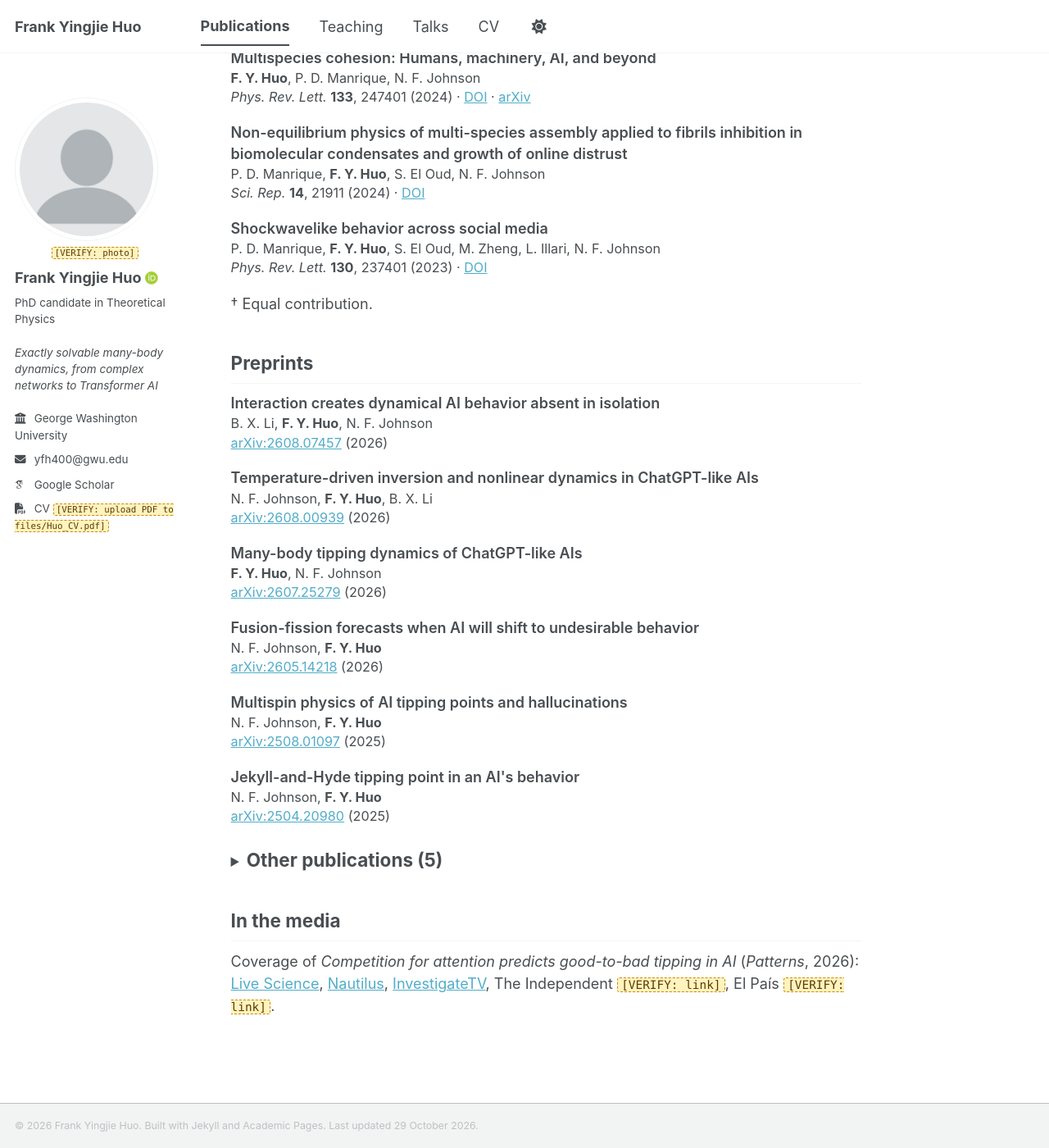
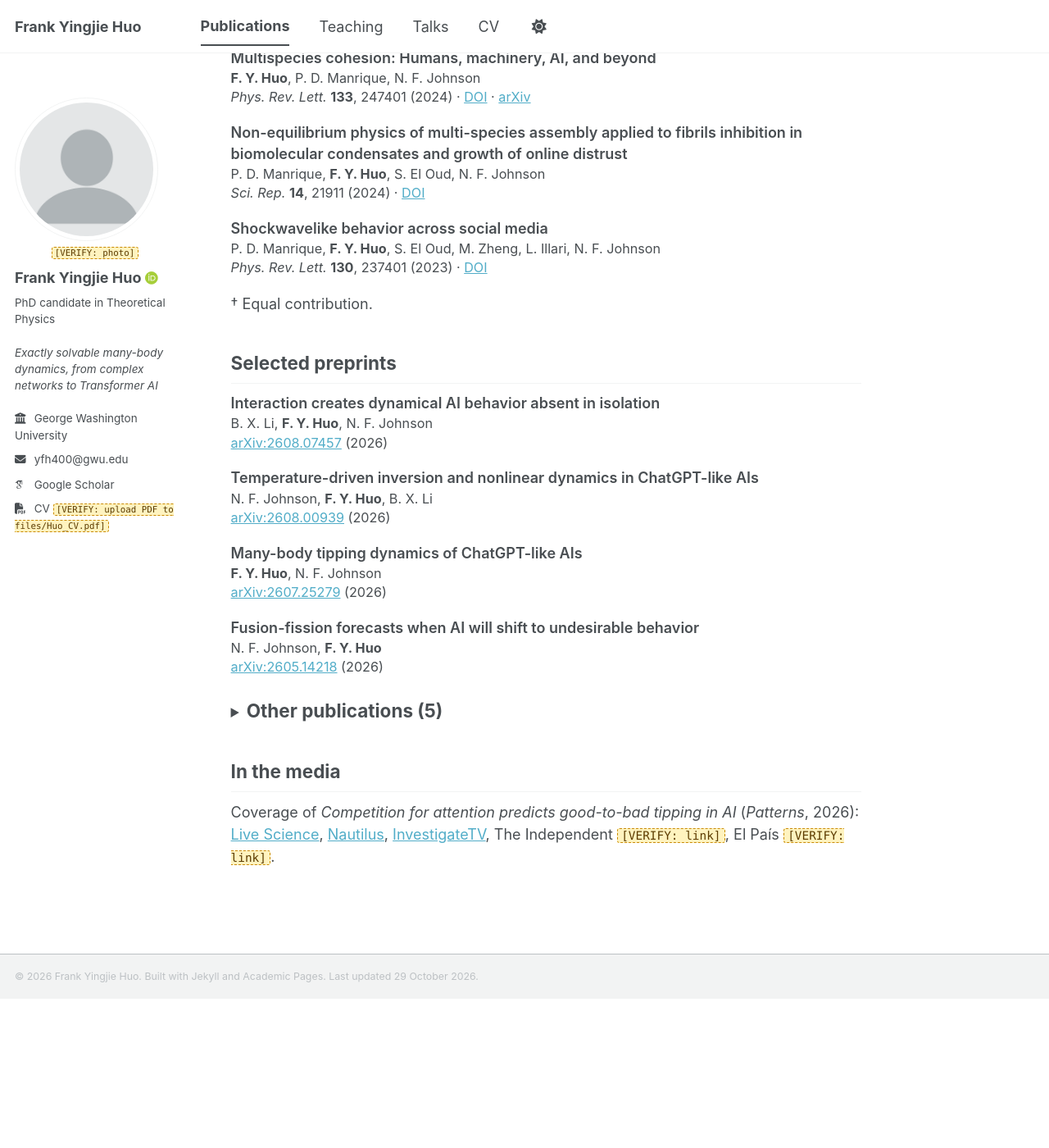
Before and after one commit to FrankHuo-217/huo.github.io, a Jekyll site: the page built from _pages/publications.md, in a window 1280 px wide and 1400 px high, scrolled down 767 px. Shown: the whole window at 82% size. Built offline with Jekyll 4.4.1, drawn with Linux system fonts in a browser that asks for light colours; some web fonts are replaced; a script bundle is joined from its source files by our own code; after the commit the page ends 1985 px from its top, so only the background shows below that.

Commit message:
List selected preprints only
Rename the section to "Selected preprints" and add a `hide` field to
publication entries. Use it to leave out the two 2025 preprints
(arXiv 2508.01097 and 2504.20980) while keeping their files.

Co-Authored-By: Claude Opus 5.5 <noreply@anthropic.com>
Claude-Session: https://claude.ai/code/session_01EX1ohUgYjPPjqdCJmoT8XW

```diff
--- a/_config.yml
+++ b/_config.yml
@@ -49,7 +49,7 @@ publication_category:
   articles:
     title: 'Journal articles'
   preprints:
-    title: 'Preprints'
+    title: 'Selected preprints'
   other:
     title: 'Other publications'
     collapsed: true
--- a/_pages/publications.md
+++ b/_pages/publications.md
@@ -9,7 +9,7 @@ Also on [Google Scholar]({{ site.author.googlescholar }}).
 {: .page-lede}
 
 {% for category in site.publication_category %}
-  {% assign pubs = site.publications | where: "category", category[0] | sort: "date" | reverse %}
+  {% assign pubs = site.publications | where: "category", category[0] | where_exp: "p", "p.hide != true" | sort: "date" | reverse %}
   {% if pubs.size == 0 %}{% continue %}{% endif %}
   {% if category[1].collapsed %}
 <details class="pubs-collapsed">
```
Also changed, not shown: README.md (+1 -0 lines), _publications/2025-arxiv-jekyll-and-hyde.md (+1 -0 lines), _publications/2025-arxiv-multispin-physics.md (+1 -0 lines).
